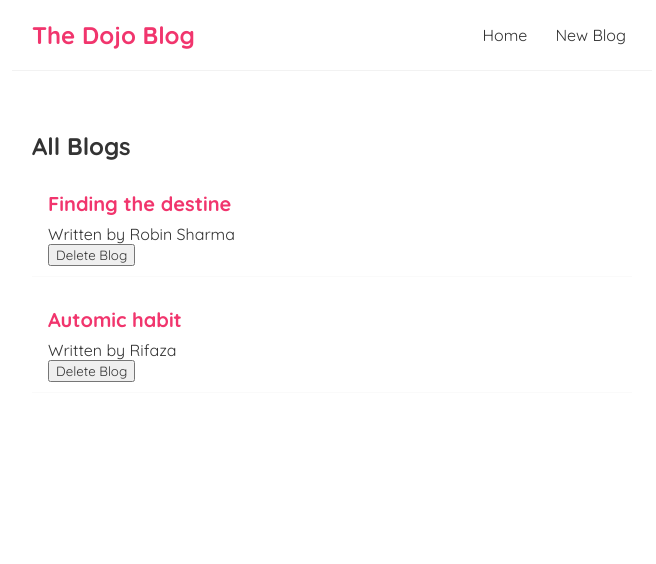
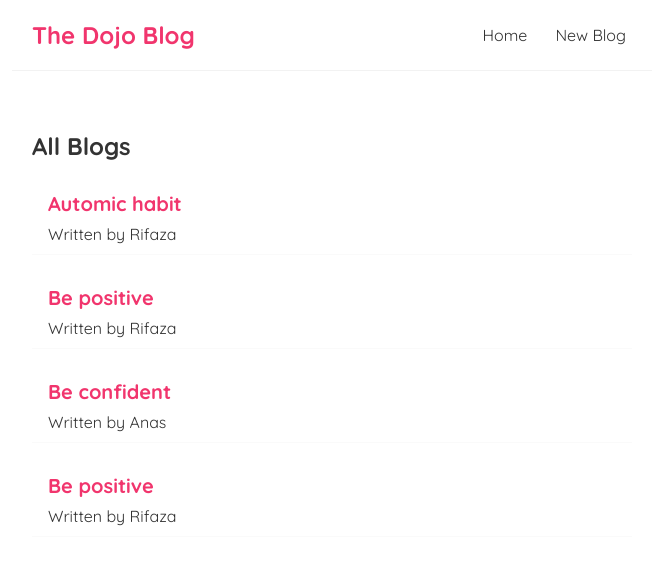
Before and after one commit to Rifaza/blog-project, a React (Create React App) app: page / in a window 1280 px wide. Shown: the top 564 px of the page, without its empty margins (308-964 px from the left). Built offline with nearby package versions, Linux system fonts and the light colour scheme; data requests are answered from the project's data file.

Commit message:
added delete and not found page

```diff
--- a/src/App.js
+++ b/src/App.js
@@ -4,6 +4,7 @@ import Home from './Home';
 import Create from './Create';
 import { BrowserRouter as Router, Route, Switch } from 'react-router-dom';
 import BlogDetail from './BlogDetails';
+import NotFound from './NotFound';
 
 
 function App() {
@@ -22,6 +23,9 @@ function App() {
           <Route path="/blogs/:id">
             <BlogDetail/>
           </Route>
+          <Route path="*">
+            <NotFound/>
+          </Route>
         </Switch>
 
       </div>
--- a/src/BlogDetails.js
+++ b/src/BlogDetails.js
@@ -1,10 +1,18 @@
-import { useParams } from "react-router-dom/cjs/react-router-dom.min";
+import { useHistory, useParams } from "react-router-dom/cjs/react-router-dom.min";
 import useFetch from "./useFetch";
 
 const BlogDetail = () => {
     const {id} =useParams()
-    const {data: blog, error, isPending } = useFetch('http://localhost:8000/blogs/' + id)
+    const { data: blog, error, isPending } = useFetch('http://localhost:8000/blogs/' + id)
+    const history =  useHistory();
 
+    const handleDelete = () => {
+        fetch('http://localhost:8000/blogs/' + blog.id, {
+            method: 'DELETE'
+        }).then(()=>{
+            history.push('/')
+        })
+    }
     return (
         <div className="blog-details">
            {isPending && <div> Loading ...</div>}
@@ -14,6 +22,7 @@ const BlogDetail = () => {
                 <h2>{blog.title}</h2>
                 <p>Written by { blog.author }</p>
                 <div>{blog.body}</div>
+                <button onClick={handleDelete}> Delete </button>
             </article>
            )}
         </div>
--- a/src/Bloglist.js
+++ b/src/Bloglist.js
@@ -10,7 +10,7 @@ const BlogList = ({blogs, title, handleDelete}) => {
                         <Link to={`/blogs/${blog.id}`}>
                         <h2>{blog.title}</h2>
                         <p>Written by  { blog.author} </p>
-                        <button onClick={()=>handleDelete(blog.id)}> Delete Blog</button>
+                        {/* <button onClick={()=>handleDelete(blog.id)}> Delete Blog</button> */}
                         </Link>
 
                     </div>
--- a/src/Create.js
+++ b/src/Create.js
@@ -1,17 +1,31 @@
 import { useState } from "react";
+import {useHistory} from 'react-router-dom';
 
 const Create = () => {
 
 const [title, setTitle]  =  useState('')
 const [body, setBody]  =  useState('')
-const [author, setAuthor]  =  useState('Rifaza')
+const [author, setAuthor]  =  useState('Rifaza');
+const [isPending, setIsPending] = useState(false)
+const history = useHistory();
 
 const handleSubmit = (e) =>
 {
     e.preventDefault(); // prevent refreshing
 
     const blog = {title, body, author}
-    console.log(blog)
+
+    setIsPending(true);
+    fetch('http://localhost:8000/blogs/', {
+        method: 'POST',
+        headers: {"Content-Type" : "application/json"},
+        body: JSON.stringify(blog)
+    }).then(()=>{
+        console.log("new blog added");
+        setIsPending(false)
+        //history.go(-1);
+        history.push('/')
+    })
 }
     return (
         <div className="create">
@@ -34,12 +48,9 @@ const handleSubmit = (e) =>
                     <option value="Anas">Anas</option>
                 </select>
                 <br/>
-                <button> Add Blog </button>
+               {!isPending &&  <button> Add Blog </button>}
+               {isPending &&  <button disabled> Adding blog... </button>}
 
-                <br/>
-                <p>{title}</p>
-                <p>{body}</p>
-                <p>{author}</p>
             </form>
         </div>
      );
--- /dev/null
+++ b/src/NotFound.js
@@ -0,0 +1,12 @@
+import { Link } from 'react-router-dom';
+const NotFound = () => {
+    return (
+        <div className="not-found">
+            <h2>Sorry</h2>
+            <p>That page cannot be found</p>
+            <Link to="/"> Back to Home Page...</Link>
+        </div>
+    );
+}
+
+export default NotFound;
--- a/src/data/db.json
+++ b/src/data/db.json
@@ -1,16 +1,28 @@
 {
-    "blogs":[
-        {
-            "title":"Finding the destine",
-            "body":"in 1988, in USA in the morning ..",
-            "author":"Robin Sharma",
-            "id":1
-        },
-        {
-            "title":"Automic habit",
-            "body":"in 1988, in USA in the morning ..",
-            "author":"Rifaza",
-            "id":2
-        }
-    ]
+  "blogs": [
+    {
+      "title": "Automic habit",
+      "body": "in 1988, in USA in the morning ..",
+      "author": "Rifaza",
+      "id": "2"
+    },
+    {
+      "id": "07cb",
+      "title": "Be positive",
+      "body": "In this world we can do many things..",
+      "author": "Rifaza"
+    },
+    {
+      "id": "9c5c",
+      "title": "Be confident",
+      "body": "In this world",
+      "author": "Anas"
+    },
+    {
+      "id": "f428",
+      "title": "Be positive",
+      "body": "new kkk",
+      "author": "Rifaza"
+    }
+  ]
 }
--- a/src/index.css
+++ b/src/index.css
@@ -62,14 +62,14 @@
 .blog-details div {
   margin: 20px 0;
 }
-/* .blog-details button {
+.blog-details button {
   background: #f1356d;
   color: #fff;
   border: 0;
   padding: 8px;
   border-radius: 8px;
   cursor: pointer;
-} */
+}
 
 /* create new blog form */
 .create {
```
